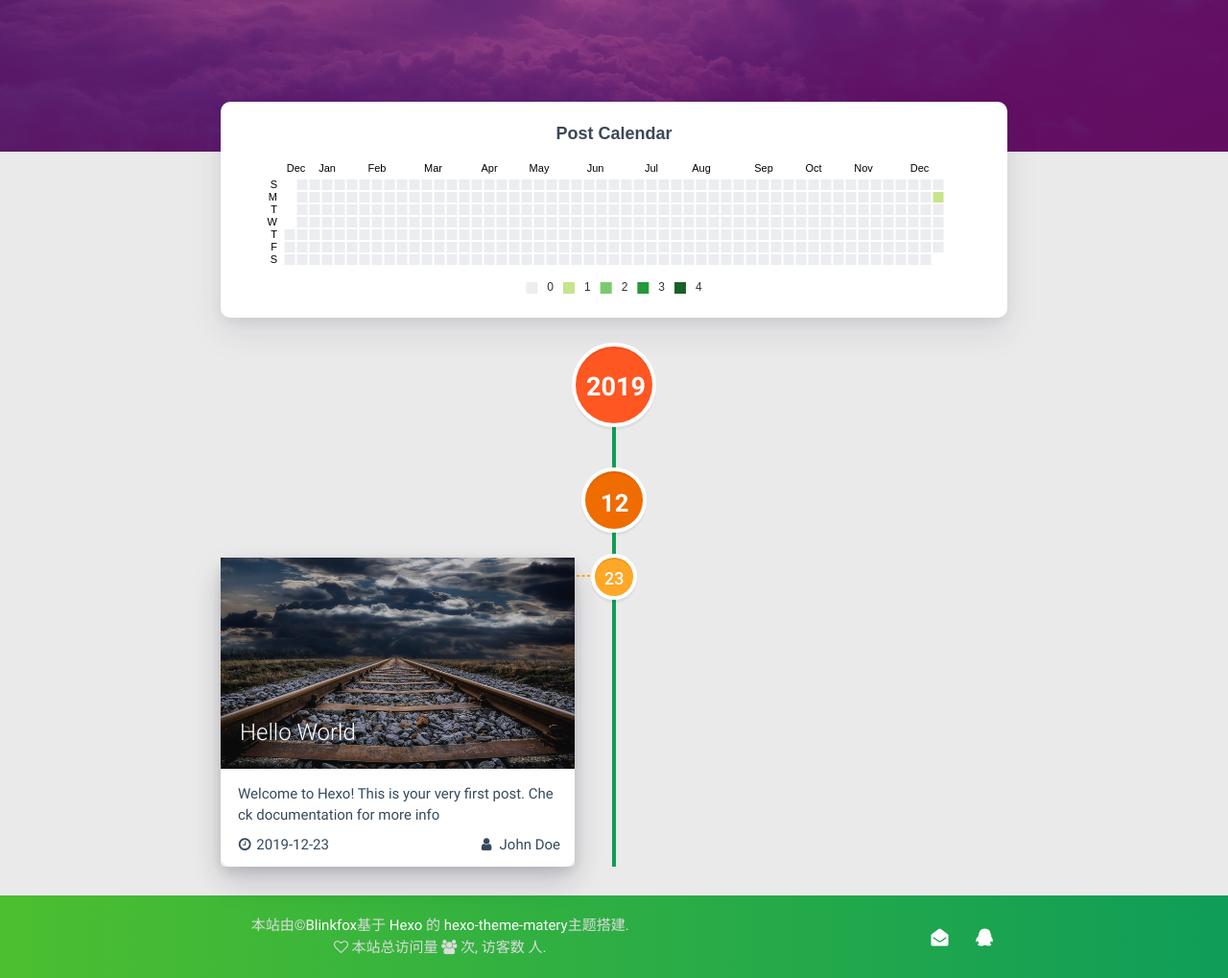
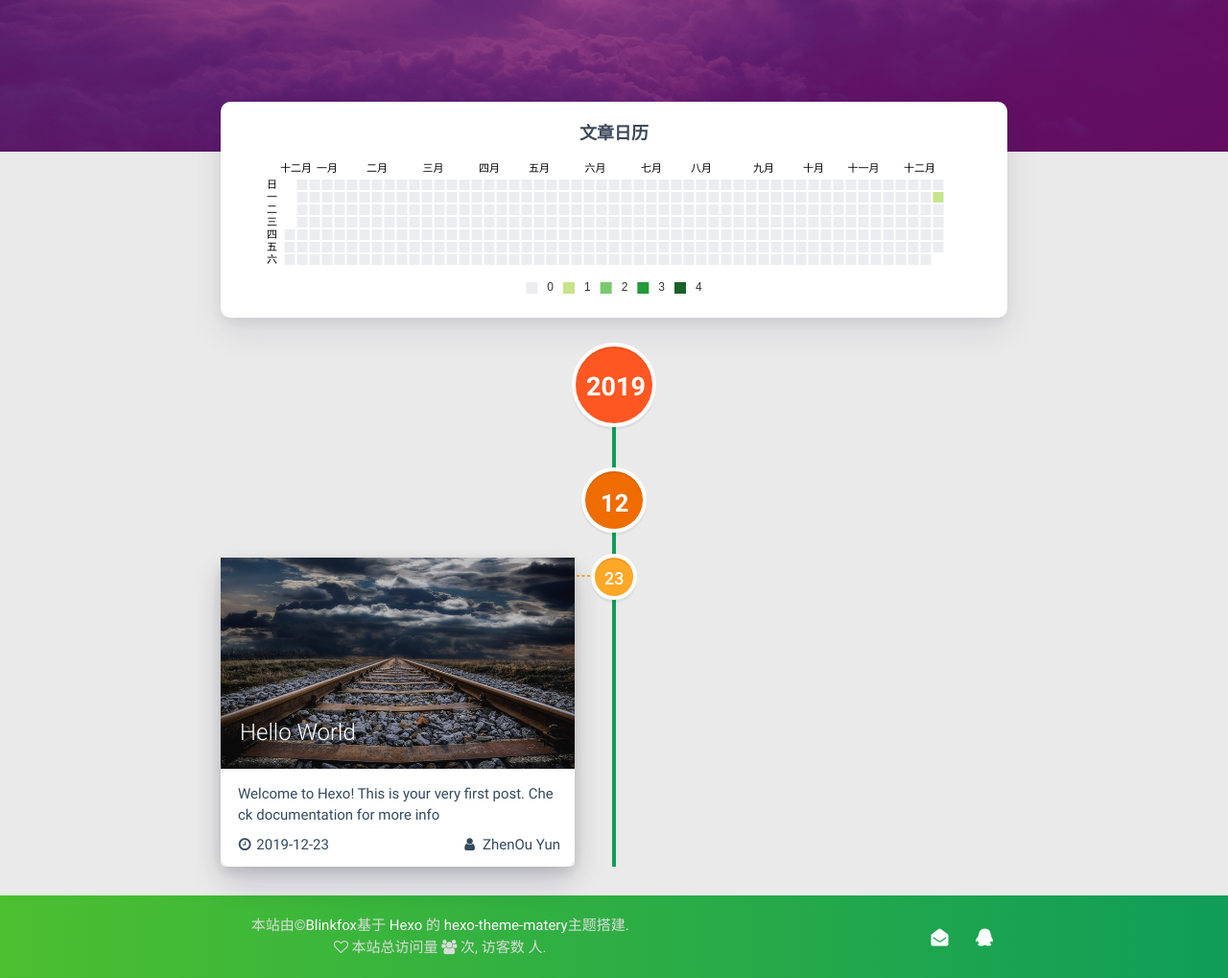
Before and after one commit to zoyun/zoyun.github.io, a plain HTML site: page archives/index.html in a window 1280 px wide. Shown: the part 322-1341 px from the top of the page at 96% size. Drawn offline with Linux system fonts and the light colour scheme; some packages are replaced by stand-ins of ours; no server answers; a script that the page names is missing.

Commit message:
Site updated: 2019-12-27 11:05:33

```diff
--- a/archives/index.html
+++ b/archives/index.html
@@ -1,5 +1,5 @@
 <!DOCTYPE HTML>
-<html lang="en">
+<html lang="zh">
 
 
 <head>
@@ -320,7 +320,7 @@ $('.bg-cover').css('background-image', 'url(/medias/banner/' + new Date().getDay
     let option = {
         title: {
             top: 0,
-            text: 'Post Calendar',
+            text: '文章日历',
             left: 'center',
             textStyle: {
                 color: '#3C4858'
@@ -366,12 +366,12 @@ $('.bg-cover').css('background-image', 'url(/medias/banner/' + new Date().getDay
                 show: false
             },
             monthLabel: {
-                nameMap: 'en',
+                nameMap: 'cn',
                 fontSize: 11
             },
             dayLabel: {
                 formatter: '{start}  1st',
-                nameMap: 'en',
+                nameMap: 'cn',
                 fontSize: 11
             }
         }],
@@ -439,7 +439,7 @@ $('.bg-cover').css('background-image', 'url(/medias/banner/' + new Date().getDay
                                 <span class="publish-author">
 
                                     <i class="fa fa-user fa-fw"></i>
-                                    John Doe
+                                    ZhenOu Yun
 
                                 </span>
                             </div>
```
Also changed, not shown: 2019/12/23/hello-world/index.html (+4 -4 lines), archives/2019/12/index.html (+5 -5 lines), archives/2019/index.html (+5 -5 lines), index.html (+2 -2 lines).
